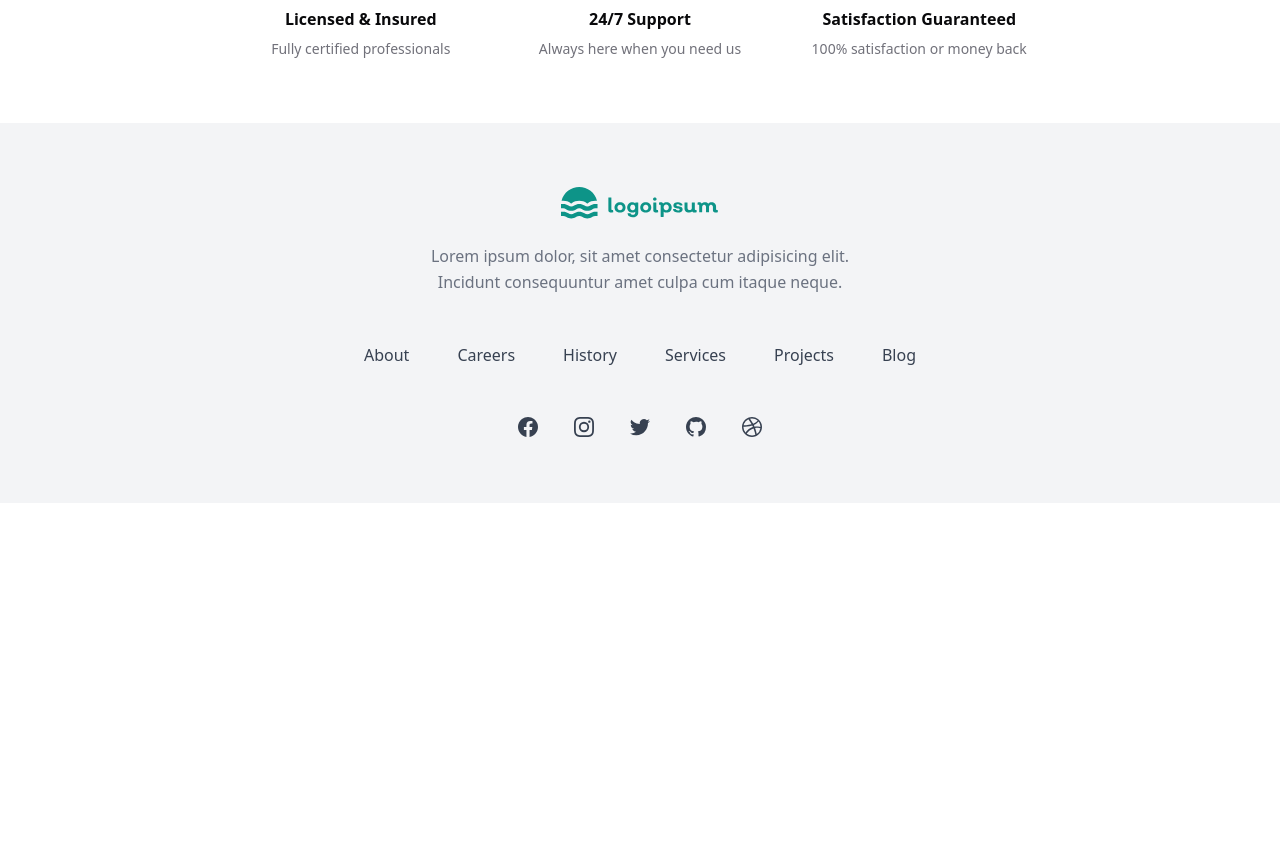
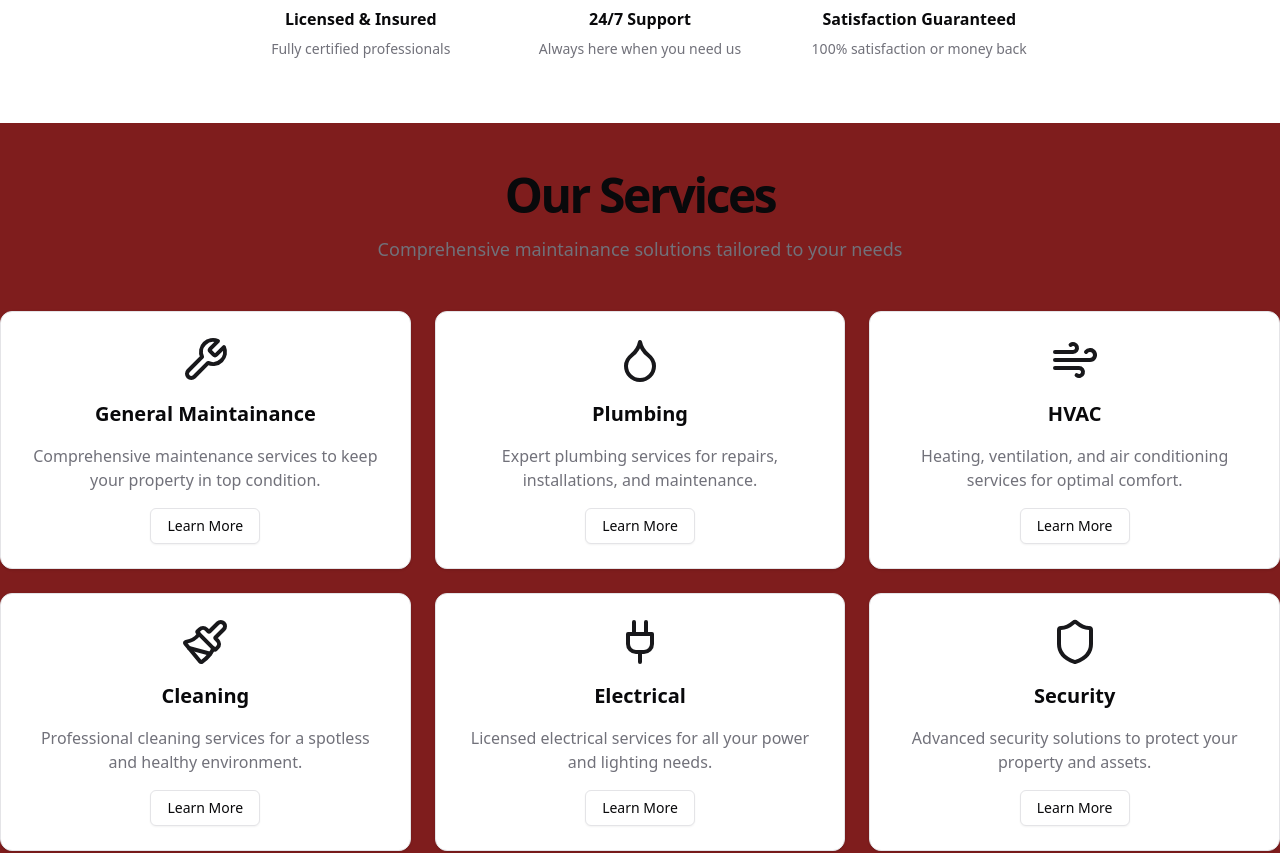
Before and after one commit to DFBlok/Jays-Facilities-Servicers, a Next.js app: page / in a window 1280 px wide. Shown: the part 594-1447 px from the top of the page. Before the commit the page ends 1097 px from the top, so only its background shows below. Built offline with nearby package versions, Linux system fonts and the light colour scheme.

Commit message:
service section

```diff
--- a/app/page.tsx
+++ b/app/page.tsx
@@ -1,10 +1,12 @@
 import React from "react";
 import Hero from "@/components/hero";
+import Services from "@/components/services";
 
 const Home = () => {
   return (
     <div className=" ">
       <Hero />
+      <Services />
     </div>
   );
 };
--- /dev/null
+++ b/components/services.tsx
@@ -0,0 +1,77 @@
+import { Droplet, Paintbrush, Plug, Shield, Wind, Wrench } from "lucide-react";
+import { title } from "process";
+import React from "react";
+import { Card } from "./ui/card";
+import { Button } from "./ui/button";
+
+//list of services
+const services = [
+  {
+    icon: Wrench,
+    title: "General Maintainance",
+    description:
+      "Comprehensive maintenance services to keep your property in top condition.",
+  },
+  {
+    icon: Droplet,
+    title: "Plumbing",
+    description:
+      "Expert plumbing services for repairs, installations, and maintenance.",
+  },
+  {
+    icon: Wind,
+    title: "HVAC",
+    description:
+      "Heating, ventilation, and air conditioning services for optimal comfort.",
+  },
+  {
+    icon: Paintbrush,
+    title: "Cleaning",
+    description:
+      "Professional cleaning services for a spotless and healthy environment.",
+  },
+  {
+    icon: Plug,
+    title: "Electrical",
+    description:
+      "Licensed electrical services for all your power and lighting needs.",
+  },
+  {
+    icon: Shield,
+    title: "Security",
+    description:
+      "Advanced security solutions to protect your property and assets.",
+  },
+];
+
+const Services = () => {
+  return (
+    <section className="bg-red-900 py-12">
+      <div className="flex flex-col items-center text-center space-y-4 mb-12">
+        <h2 className="text-3xl font-bold tracking-tighter sm:text-4xl md:text-5xl">
+          Our Services
+        </h2>
+        <p className="max-w-[700px] text-lg text-muted-foreground">
+          Comprehensive maintainance solutions tailored to your needs
+        </p>
+      </div>
+      <div className="grid grid-cols-1 sm:grid-cols-2 lg:grid-cols-3 gap-6">
+        {services.map((service) => (
+          <Card
+            key={service.title}
+            className="p-6 flex flex-col items-center text-center space-y-4 hover:shadow-lg transition-shadow"
+          >
+            <service.icon className="h-12 w-12 text-primary" />
+            <h3 className="text-xl font-semibold">{service.title}</h3>
+            <p className="text-muted-foreground">{service.description}</p>
+            <Button variant="outline" className="mt-auto">
+              Learn More
+            </Button>
+          </Card>
+        ))}
+      </div>
+    </section>
+  );
+};
+
+export default Services;
--- /dev/null
+++ b/components/ui/card.tsx
@@ -0,0 +1,76 @@
+import * as React from "react"
+
+import { cn } from "@/lib/utils"
+
+const Card = React.forwardRef<
+  HTMLDivElement,
+  React.HTMLAttributes<HTMLDivElement>
+>(({ className, ...props }, ref) => (
+  <div
+    ref={ref}
+    className={cn(
+      "rounded-xl border bg-card text-card-foreground shadow",
+      className
+    )}
+    {...props}
+  />
+))
+Card.displayName = "Card"
+
+const CardHeader = React.forwardRef<
+  HTMLDivElement,
+  React.HTMLAttributes<HTMLDivElement>
+>(({ className, ...props }, ref) => (
+  <div
+    ref={ref}
+    className={cn("flex flex-col space-y-1.5 p-6", className)}
+    {...props}
+  />
+))
+CardHeader.displayName = "CardHeader"
+
+const CardTitle = React.forwardRef<
+  HTMLDivElement,
+  React.HTMLAttributes<HTMLDivElement>
+>(({ className, ...props }, ref) => (
+  <div
+    ref={ref}
+    className={cn("font-semibold leading-none tracking-tight", className)}
+    {...props}
+  />
+))
+CardTitle.displayName = "CardTitle"
+
+const CardDescription = React.forwardRef<
+  HTMLDivElement,
+  React.HTMLAttributes<HTMLDivElement>
+>(({ className, ...props }, ref) => (
+  <div
+    ref={ref}
+    className={cn("text-sm text-muted-foreground", className)}
+    {...props}
+  />
+))
+CardDescription.displayName = "CardDescription"
+
+const CardContent = React.forwardRef<
+  HTMLDivElement,
+  React.HTMLAttributes<HTMLDivElement>
+>(({ className, ...props }, ref) => (
+  <div ref={ref} className={cn("p-6 pt-0", className)} {...props} />
+))
+CardContent.displayName = "CardContent"
+
+const CardFooter = React.forwardRef<
+  HTMLDivElement,
+  React.HTMLAttributes<HTMLDivElement>
+>(({ className, ...props }, ref) => (
+  <div
+    ref={ref}
+    className={cn("flex items-center p-6 pt-0", className)}
+    {...props}
+  />
+))
+CardFooter.displayName = "CardFooter"
+
+export { Card, CardHeader, CardFooter, CardTitle, CardDescription, CardContent }
```
